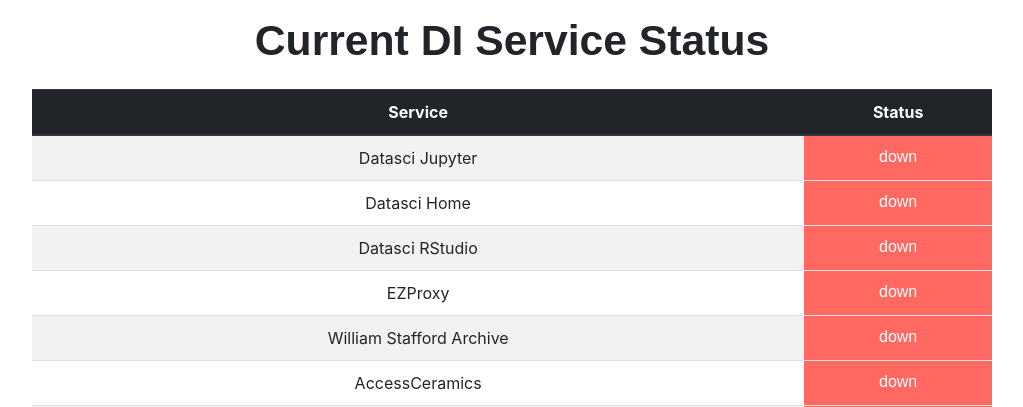
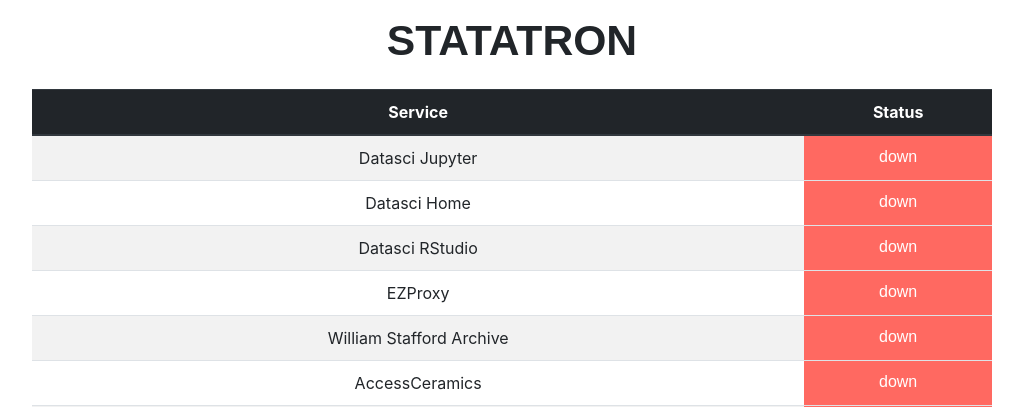
Before and after one commit to benhg/dns-propagation-checker, a Flask app: page / in a window 1280 px wide. Shown: the top 407 px of the page, without its empty margins (128-1151 px from the left). Run offline with Flask 2, Linux system fonts and the light colour scheme; data that the repository does not hold is empty; some libraries are stand-ins or nearby versions.

Commit message:
STATATRON arrives

```diff
--- a/templates/status.html
+++ b/templates/status.html
@@ -64,9 +64,9 @@
          }
 
       </style>
-      <title>DI Service Status</title>
+      <title>STATATRON</title>
       <body>
-         <h1 id="concern" class="text-center">Current DI Service Status</h1>
+         <h1 id="concern" class="text-center">STATATRON</h1>
          <table style="width:75%" class="table table-striped">
             <thead class="thead-dark">
                <tr>
```
